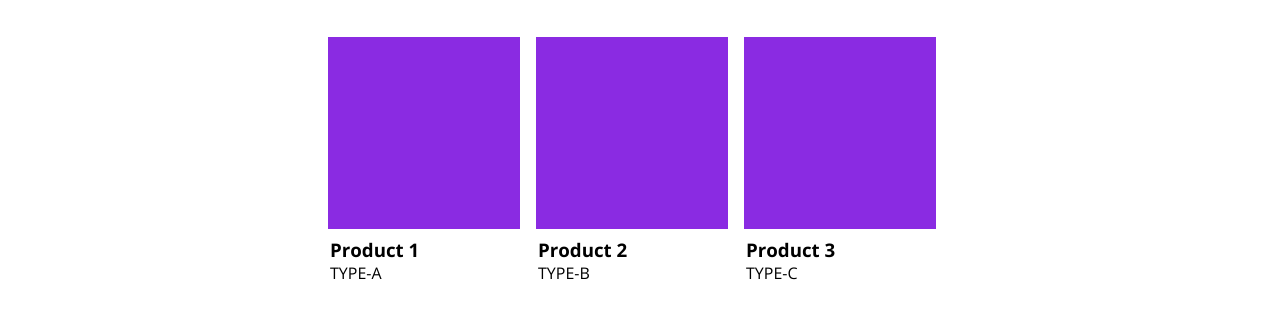
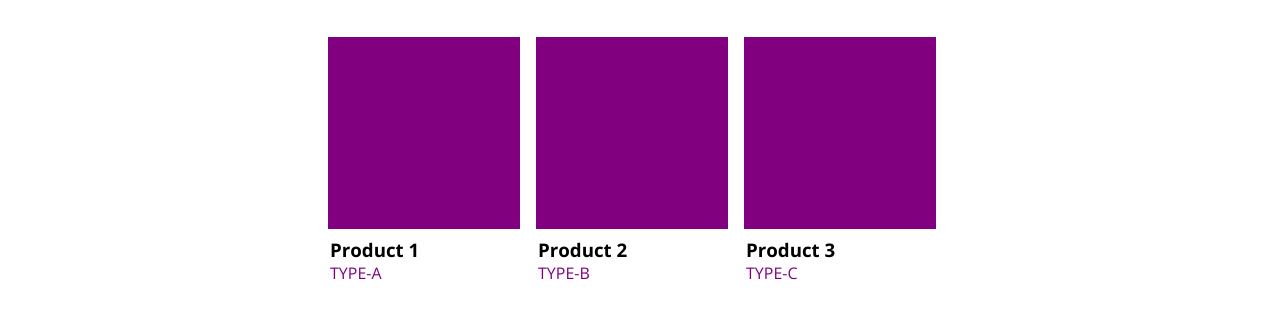
Before and after one commit to akashtig/githubBasics-assn1, a plain HTML site: page products.html in a window 1280 px wide. Shown: the part 452-765 px from the top of the page. Drawn offline with nearby package versions, Linux system fonts and the light colour scheme.

Commit message:
done_finally

```diff
--- a/products.css
+++ b/products.css
@@ -25,8 +25,11 @@ margin:0;
 
 
 article{
-background-color: blueviolet;
+background-color: purple;
 height:12em;
 width:12em;
 margin:.5em;
 }
+section div p{
+  color:purple;
+}
```
Also changed, not shown: index.html (+1 -1 lines).
